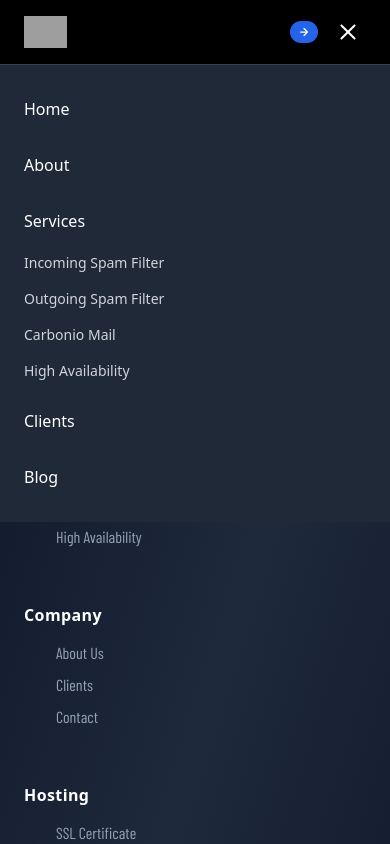
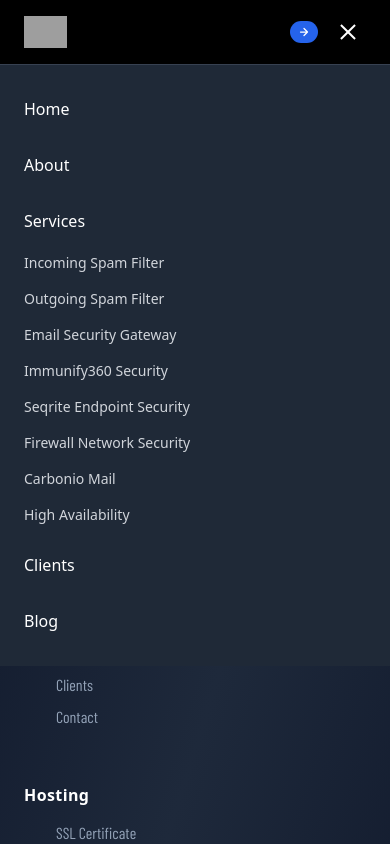
Before and after one commit to Vigneshwaran-01/spa, a Next.js app: page /header in a window 390 px wide. Both pictures are taken after a click on the button 348 px from the left and 32 px from the top of the page. Shown: the top 844 px of the page. Built offline with nearby package versions, Linux system fonts and the light colour scheme; grey boxes are pictures that could not be loaded.

Commit message:
firwall design 224

```diff
--- a/pages/header.jsx
+++ b/pages/header.jsx
@@ -204,14 +204,42 @@
                     Outgoing Spam Filter
                   </Link>
                   <Link
-                    href="https://sixthstartech.com/mail-services/carbonio-mail"
+                    href="/services/email-security-gateway"
+                    onClick={() => setIsMobileMenuOpen(false)}
+                    className="block text-gray-300 hover:text-emerald-400 py-1 text-sm transition-colors duration-200"
+                  >
+                    Email Security Gateway
+                  </Link>
+                  <Link
+                    href="/services/immunify360-security"
+                    onClick={() => setIsMobileMenuOpen(false)}
+                    className="block text-gray-300 hover:text-emerald-400 py-1 text-sm transition-colors duration-200"
+                  >
+                    Immunify360 Security
+                  </Link>
+                  <Link
+                    href="/services/seqrite-endpoint-security"
+                    onClick={() => setIsMobileMenuOpen(false)}
+                    className="block text-gray-300 hover:text-emerald-400 py-1 text-sm transition-colors duration-200"
+                  >
+                    Seqrite Endpoint Security
+                  </Link>
+                  <Link
+                    href="/services/firewall-network-security"
+                    onClick={() => setIsMobileMenuOpen(false)}
+                    className="block text-gray-300 hover:text-emerald-400 py-1 text-sm transition-colors duration-200"
+                  >
+                    Firewall Network Security
+                  </Link>
+                  <Link
+                    href="https://sixthstartech.com/mail-services/carbonio-solution-provider"
                     onClick={() => setIsMobileMenuOpen(false)}
                     className="block text-gray-300 hover:text-emerald-400 py-1 text-sm transition-colors duration-200"
                   >
                     Carbonio Mail
                   </Link>
                   <Link
-                    href="https://sixthstartech.com/high-availability"
+                    href="https://sixthstartech.com/high-availability-service-in-chennai"
                     onClick={() => setIsMobileMenuOpen(false)}
                     className="block text-gray-300 hover:text-emerald-400 py-1 text-sm transition-colors duration-200"
                   >
```
